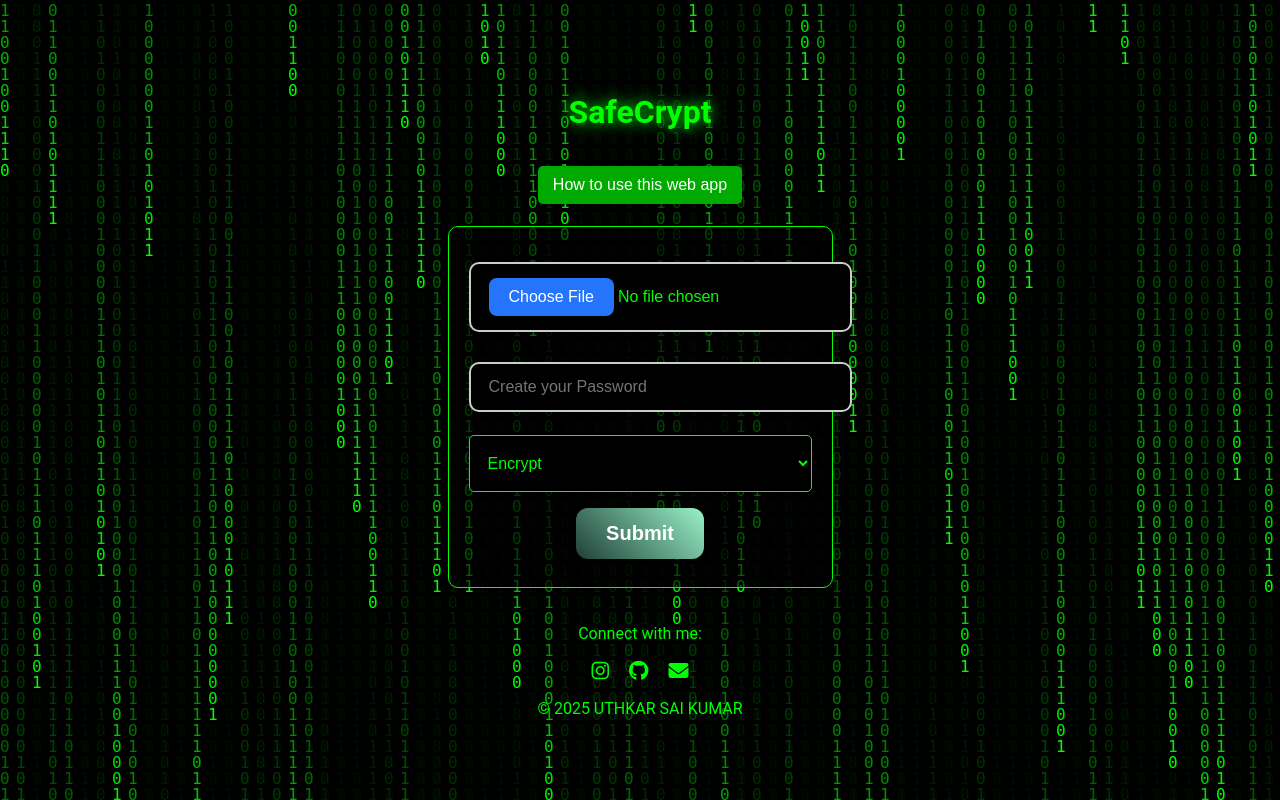
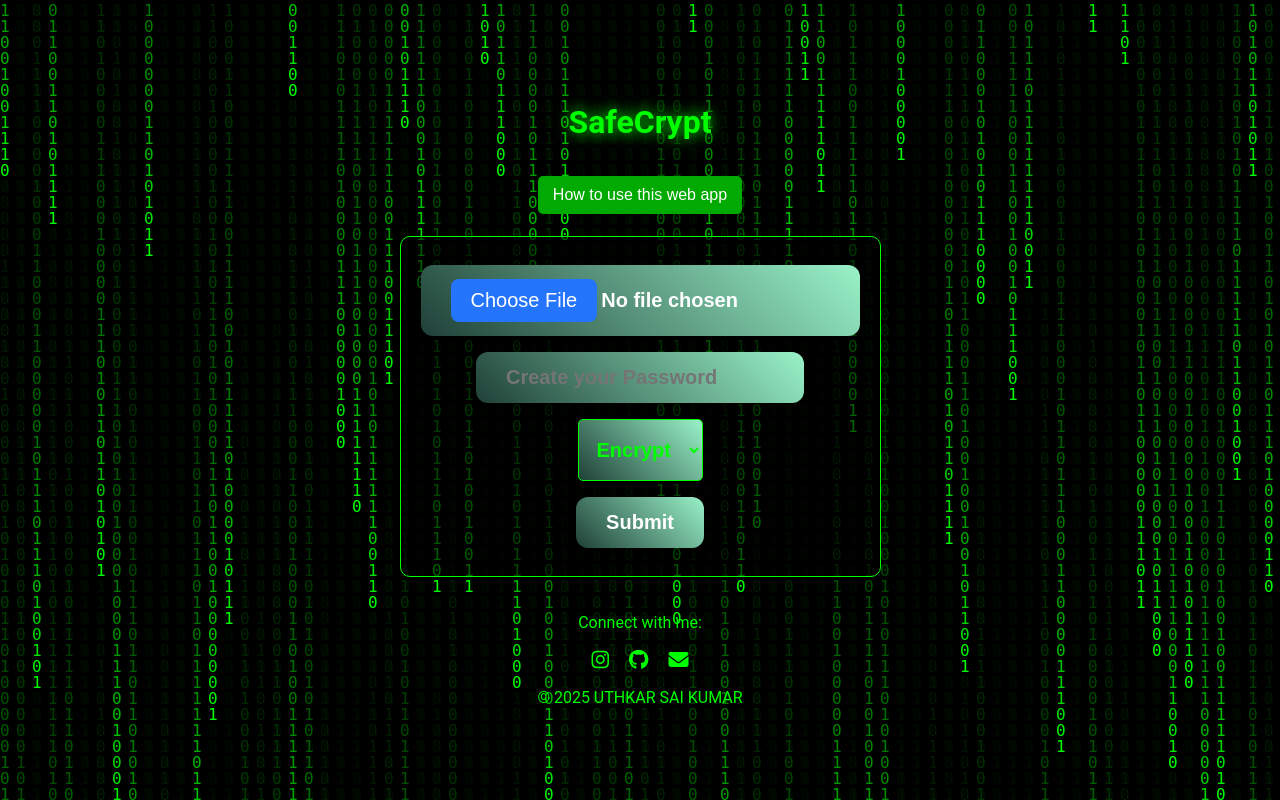
Before and after one commit to UTHKARSAI/safecrypt, a Flask app: page / in a window 1280 px wide. Run offline with Flask 3, Linux system fonts and the light colour scheme.

Commit message:
Update style.css

```diff
--- a/static/css/style.css
+++ b/static/css/style.css
@@ -51,20 +51,31 @@ h2 {
 input[type="file"],
 input[type="password"],
 select {
-    width: 100%;
-    padding: 14px 18px;
-    margin: 15px 0;
-    border-radius: 10px;
-    border: 2px solid #ccc;
-    font-size: 16px;
+    background: linear-gradient(45deg, #1f4037, #99f2c8);
+    color: #fff;
+    border: none;
+    padding: 14px 30px;
+    border-radius: 12px;
+    cursor: pointer;
+    font-size: 20px;
+    font-weight: bold;
     transition: all 0.4s ease;
+    box-shadow: 0 8px 20px rgba(0,0,0,0.3);
 }
 
 input[type="file"]:hover,
 input[type="password"]:hover,
 select:hover {
-    border-color: #2575fc;
-    box-shadow: 0 0 15px rgba(37,117,252,0.3);
+    background: linear-gradient(45deg, #1f4037, #99f2c8);
+    color: #fff;
+    border: none;
+    padding: 14px 30px;
+    border-radius: 12px;
+    cursor: pointer;
+    font-size: 20px;
+    font-weight: bold;
+    transition: all 0.4s ease;
+    box-shadow: 0 8px 20px rgba(0,0,0,0.3);
 }
 
 /* Submit button */
```
